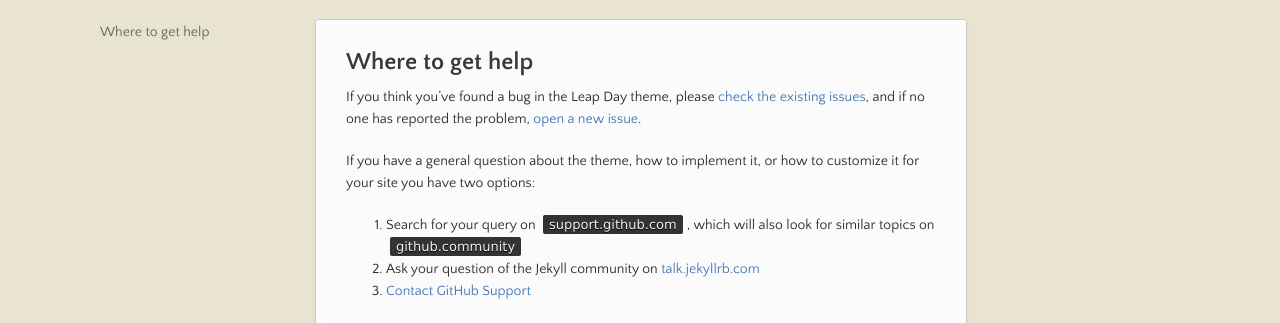
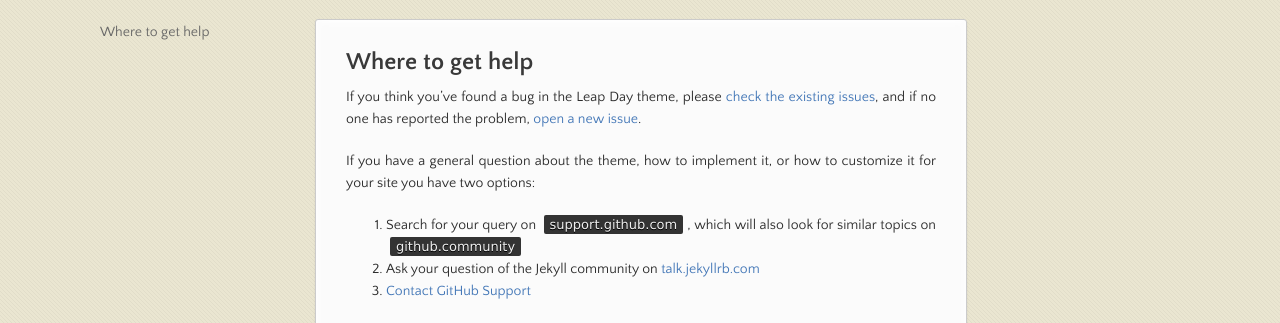
Before and after one commit to yakoye/enjoylife.github.io, a Jekyll site: the page built from docs/SUPPORT.md, in a window 1280 px wide. Shown: the part 171-494 px from the top of the page. Built offline with Jekyll 4.4.1, drawn with Linux system fonts in a browser that asks for light colours; our own code applies the rules of GitHub Pages for plain Markdown files.

Commit message:
update file

```diff
--- a/_sass/jekyll-theme-leap-day.scss
+++ b/_sass/jekyll-theme-leap-day.scss
@@ -323,6 +323,7 @@ section {
   box-shadow: 0px 1px 2px rgba(0, 0, 0, 0.09),
     inset 0px 0px 2px 2px rgba(255, 255, 255, 0.5),
     inset 0 0 5px 5px rgba(255, 255, 255, 0.4);
+  text-align: justify; /* 文本两端对齐 */
 }
 
 small {
```
